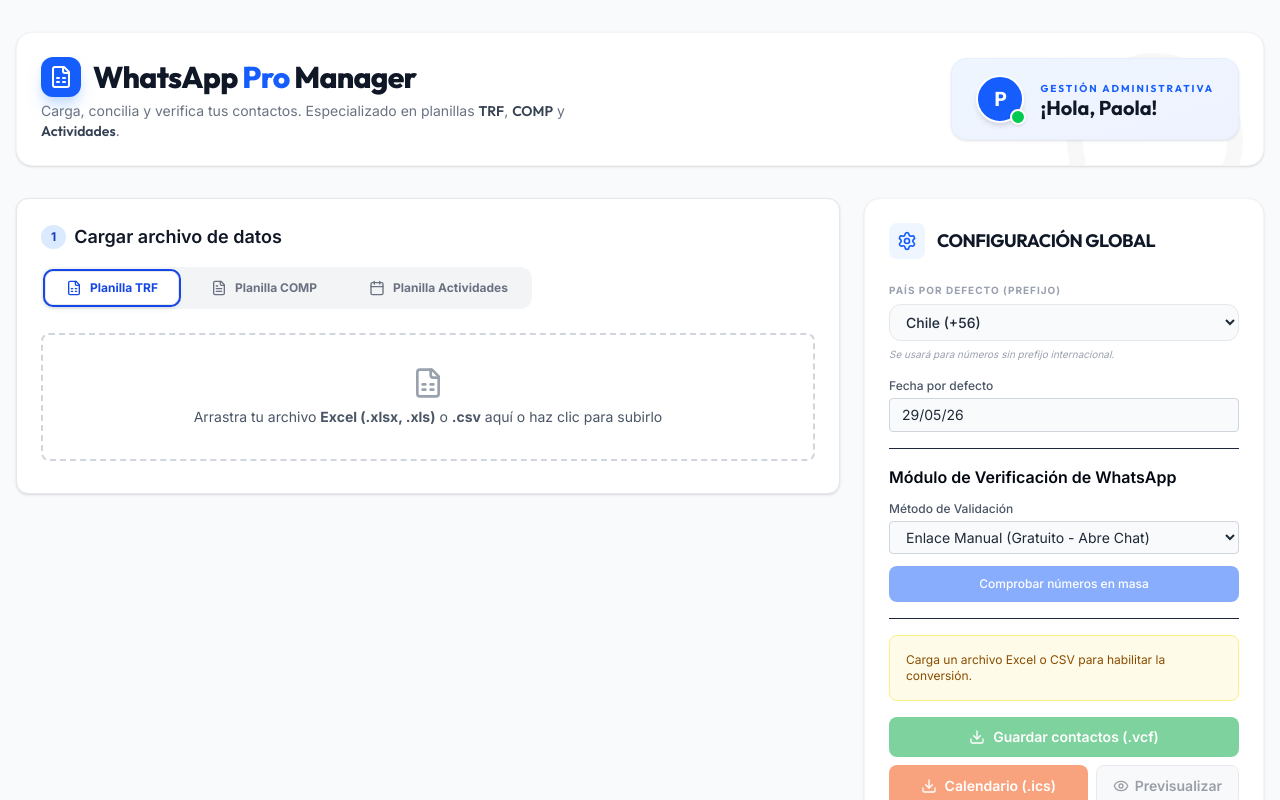
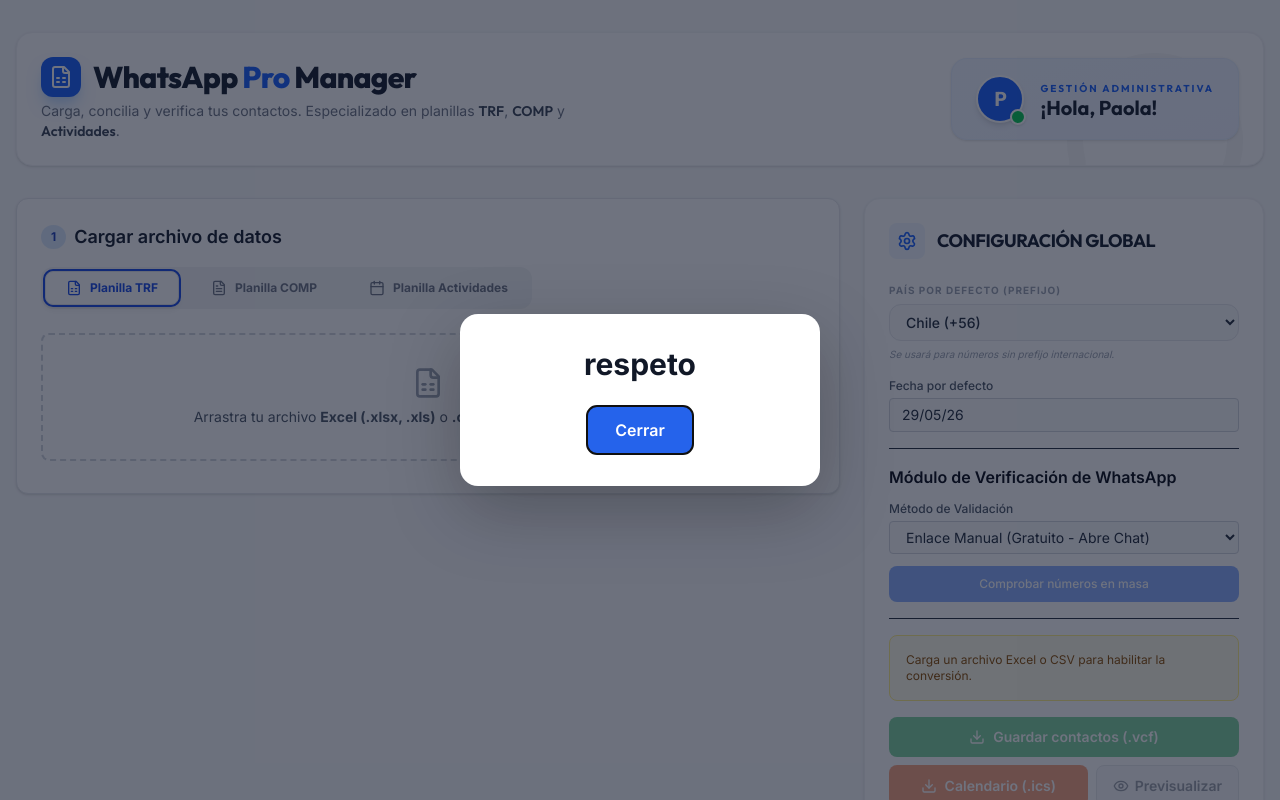
Before and after one commit to sebastisnzoth/Gestion-De-Contactos, a React (Vite) app: page / in a window 1280 px wide. Shown: the top 800 px of the page. Built offline with nearby package versions, Linux system fonts and the light colour scheme.

Commit message:
feat: show respeto popup on app load

```diff
--- a/src/main.tsx
+++ b/src/main.tsx
@@ -1,10 +1,12 @@
 import {StrictMode} from 'react';
 import {createRoot} from 'react-dom/client';
 import App from './App.tsx';
+import RespetoPopup from './RespetoPopup.tsx';
 import './index.css';
 
 createRoot(document.getElementById('root')!).render(
   <StrictMode>
     <App />
+    <RespetoPopup />
   </StrictMode>,
 );
```
